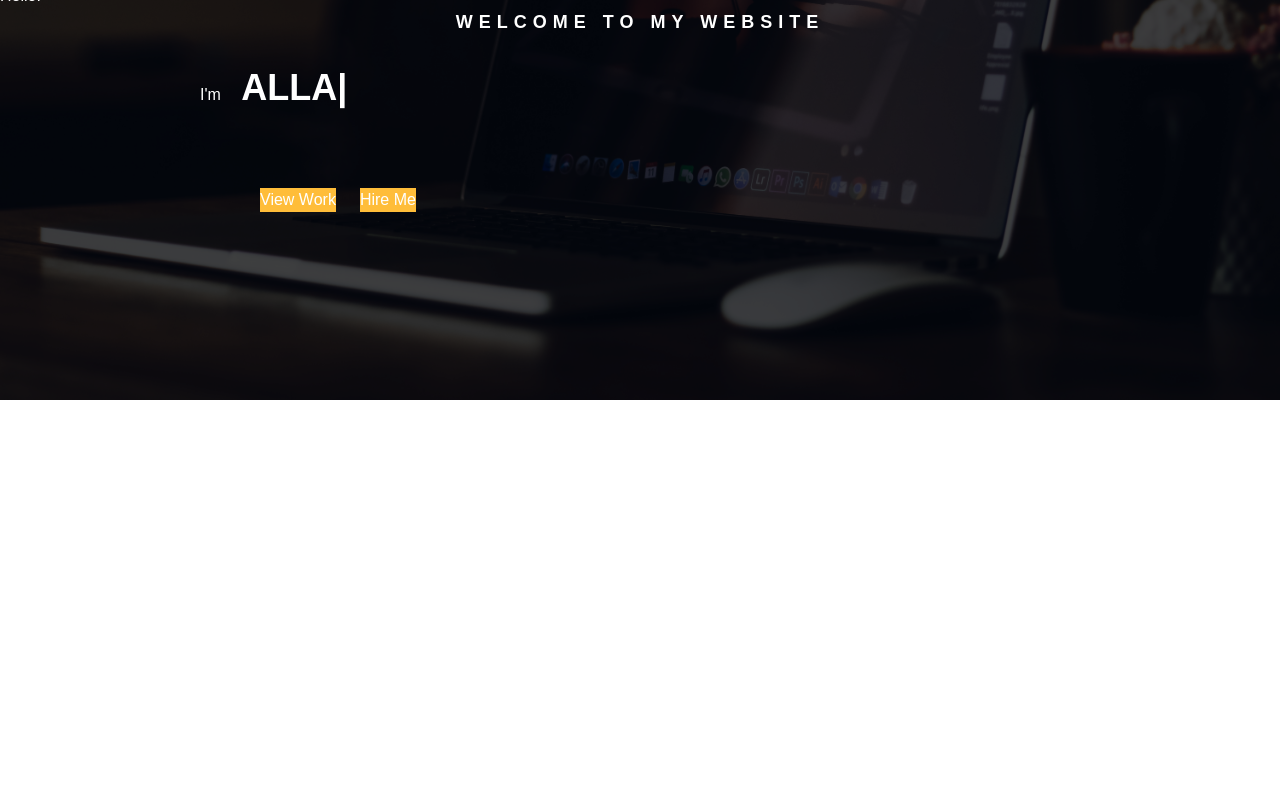
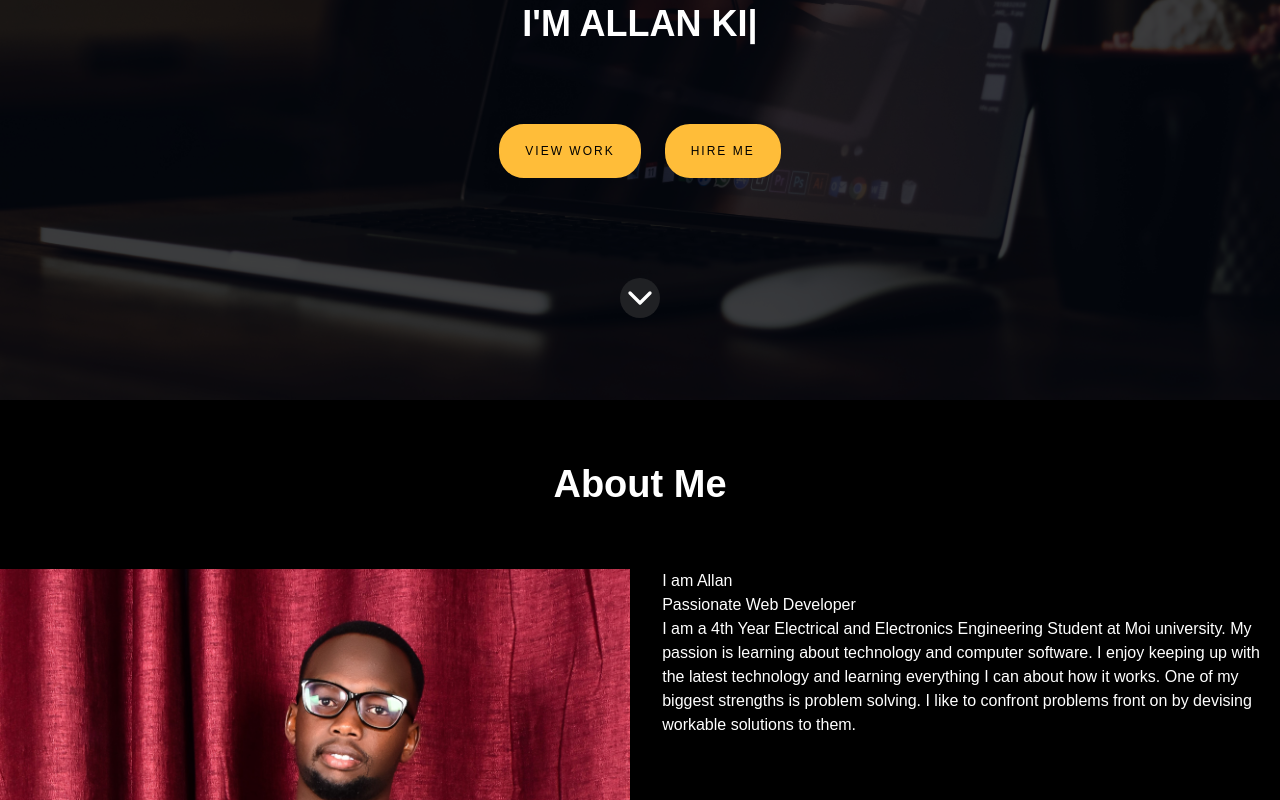
Before and after one commit to AllanKipchumba/portfolio-site, a React (Create React App) app: page / in a window 1280 px wide. Shown: the part 400-1200 px from the top of the page. Before the commit the page ends 800 px from the top, so only its background shows below. Built offline with nearby package versions, Linux system fonts and the light colour scheme.

Commit message:
initiated about comonent

```diff
--- a/src/App.jsx
+++ b/src/App.jsx
@@ -1,10 +1,12 @@
 import React from "react";
+import { About } from "./components/about/About";
 import { Header } from "./components/header/Header";
 
 export const App = () => {
   return (
     <>
       <Header />
+      <About />
     </>
   );
 };
--- /dev/null
+++ b/src/components/about/About.jsx
@@ -0,0 +1,36 @@
+import React from "react";
+import "./about.scss";
+import profile from "./assets/profile.jpg";
+
+export const About = () => {
+  return (
+    <>
+      <div className="about">
+        <h1 className="py-14 capitalize text-[38px] font-[700] leading-[57px] text-center">
+          about me
+        </h1>
+
+        <div className="flex gap-8 ">
+          <div>
+            <img src={profile} alt="developer" />
+          </div>
+          <div>
+            <h1>
+              I am <span>Allan</span>
+            </h1>
+            <p>Passionate Web Developer</p>
+
+            <p>
+              I am a 4th Year Electrical and Electronics Engineering Student at
+              Moi university. My passion is learning about technology and
+              computer software. I enjoy keeping up with the latest technology
+              and learning everything I can about how it works. One of my
+              biggest strengths is problem solving. I like to confront problems
+              front on by devising workable solutions to them.
+            </p>
+          </div>
+        </div>
+      </div>
+    </>
+  );
+};
--- /dev/null
+++ b/src/components/about/about.scss
@@ -0,0 +1,4 @@
+.about {
+    background-color: black;
+    //@at-root
+}
--- a/src/components/header/Header.jsx
+++ b/src/components/header/Header.jsx
@@ -2,33 +2,41 @@ import React from "react";
 import { Navbar } from "../navbar/Navbar";
 import "./header.scss";
 import Typed from "react-typed";
+import { FiChevronDown } from "react-icons/fi";
 
 export const Header = () => {
   return (
     <div className="header">
       <Navbar />
-      <div className="text-white pt-[30%]">
-        <h1>Hello!</h1>
+      <div className="text-white pt-[38vh]">
+        <h1 className="text-center mb-4 uppercase font-bold">Hello!</h1>
         <h1 className="text-center uppercase tracking-[6px] font-bold text-lg">
           welcome to my website
         </h1>
 
-        <p className="mt-8 ml-[200px] ">
+        <p className="mt-8 text-center">
           {" "}
-          I'm {""}
           <Typed
-            strings={["Allan kipchumba", "A web designer", "A web developer"]}
+            strings={[
+              "I'm allan kipchumba",
+              "an enthusiastic web developer",
+              "i enjoy writing code",
+            ]}
             typeSpeed={150}
             backSpeed={100}
             loop
             showCursor={true}
-            className="text-xl sm:text-4xl md:text-4xl font-bold uppercase md:pl-4 pl-2 text-[#ffbd39]"
+            className="text-xl sm:text-4xl md:text-4xl font-bold uppercase text-[#ffbd39]"
           />
         </p>
       </div>
-      <div className="btn mt-20 flex gap-6 ml-[260px]">
+      <div className="btn mt-20 flex gap-6">
         <button>View Work</button>
         <button>Hire Me</button>
+      </div>
+
+      <div className="scroll-icon">
+        <FiChevronDown size={40} className="icon" />
       </div>
     </div>
   );
--- a/src/components/header/header.scss
+++ b/src/components/header/header.scss
@@ -6,7 +6,42 @@
     background-size: cover;
     box-shadow: inset 0 0 0 2000px rgba(0, 0, 0, 0.75);
     //@at-root
-    button {
-        background-color: #ffbd39;
+    .btn {
+        display: flex;
+        justify-content: center;
+        button {
+            background-color: #ffbd39;
+            color: black;
+            font-size: 12px;
+            font-weight: 600px;
+            letter-spacing: 2px;
+            line-height: 18px;
+            text-align: center;
+            text-transform: uppercase;
+            border: 2px solid #ffbd39;
+            border-radius: 25px;
+            padding: 16px 24px;
+            //
+            &:hover {
+                background-color: inherit;
+                color: #fff;
+            }
+        }
+    }
+    .scroll-icon {
+        display: flex;
+        justify-content: center;
+        margin-top: 90px;
+        padding: 10px;
+        //@at-root
+        .icon {
+            background-color: #202124;
+            border-radius: 50%;
+            //@at-root
+            &:hover {
+                background-color: inherit;
+                transition: 0.9s;
+            }
+        }
     }
 }
```
Also changed, not shown: src/components/about/assets/profile.jpg (added).
